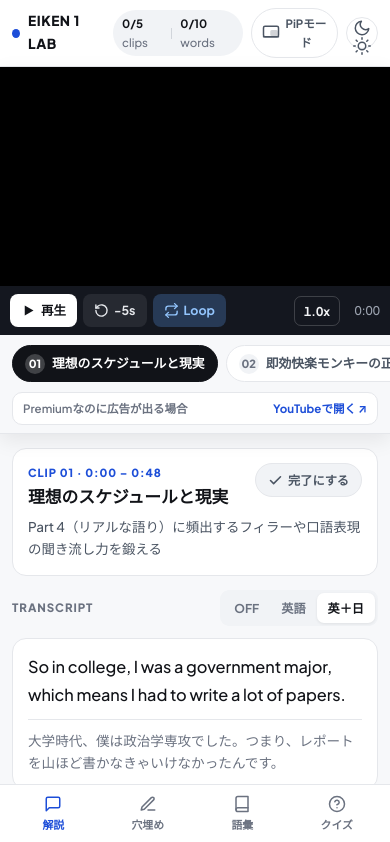
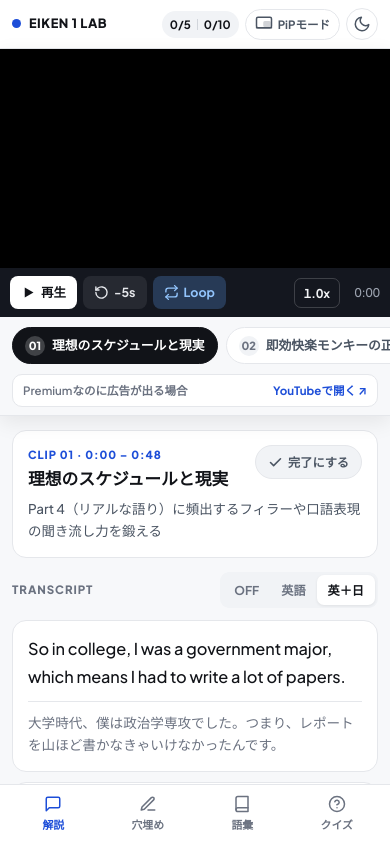
Before and after one commit to DXEnglishTeacher/eiken1-listening, a plain HTML site: page index.html in a window 390 px wide. Shown: the top 842 px of the page. Drawn offline with Linux system fonts and the light colour scheme.

Commit message:
Fix 390px header wrapping, theme icon stacking, and iframe width overflow (v4)

```diff
--- a/app.js
+++ b/app.js
@@ -91,16 +91,16 @@
   }
 
   // --- Theme ---
+  const MOON_SVG =
+    '<svg class="ico" viewBox="0 0 24 24" fill="none" stroke="currentColor" stroke-width="2" stroke-linecap="round" stroke-linejoin="round"><path d="M21 12.79A9 9 0 1 1 11.21 3 7 7 0 0 0 21 12.79z"/></svg>';
+  const SUN_SVG =
+    '<svg class="ico" viewBox="0 0 24 24" fill="none" stroke="currentColor" stroke-width="2" stroke-linecap="round" stroke-linejoin="round"><circle cx="12" cy="12" r="5"/><line x1="12" y1="1" x2="12" y2="3"/><line x1="12" y1="21" x2="12" y2="23"/><line x1="4.22" y1="4.22" x2="5.64" y2="5.64"/><line x1="18.36" y1="18.36" x2="19.78" y2="19.78"/><line x1="1" y1="12" x2="3" y2="12"/><line x1="21" y1="12" x2="23" y2="12"/><line x1="4.22" y1="19.78" x2="5.64" y2="18.36"/><line x1="18.36" y1="5.64" x2="19.78" y2="4.22"/></svg>';
+
   function applyTheme() {
     document.documentElement.setAttribute("data-theme", state.theme);
-    const moon = document.getElementById("theme-ico-moon");
-    const sun = document.getElementById("theme-ico-sun");
-    if (state.theme === "dark") {
-      moon.hidden = true;
-      sun.hidden = false;
-    } else {
-      moon.hidden = false;
-      sun.hidden = true;
+    const btn = document.getElementById("theme-toggle");
+    if (btn) {
+      btn.innerHTML = state.theme === "dark" ? SUN_SVG : MOON_SVG;
     }
   }
 
@@ -156,9 +156,11 @@
       btn.addEventListener("click", () => selectClip(idx, !state.pipMode));
       strip.appendChild(btn);
 
-      if (isActive) {
+      const wrap = strip.parentElement;
+      if (wrap && isActive) {
         requestAnimationFrame(() => {
-          btn.scrollIntoView({ behavior: "smooth", inline: "center", block: "nearest" });
+          const target = btn.offsetLeft - (wrap.clientWidth - btn.offsetWidth) / 2;
+          wrap.scrollTo({ left: Math.max(0, target), behavior: "smooth" });
         });
       }
     });
@@ -474,6 +476,8 @@
     }
 
     player = new YT.Player("yt-player", {
+      width: "100%",
+      height: "100%",
       videoId: LESSON_DATA.youtubeId,
       playerVars: playerVars,
       events: {
--- a/index.html
+++ b/index.html
@@ -10,14 +10,14 @@
   <meta name="apple-mobile-web-app-capable" content="yes" />
   <meta name="apple-mobile-web-app-status-bar-style" content="default" />
   <meta name="apple-mobile-web-app-title" content="EIKEN 1 Lab" />
-  <link rel="manifest" href="manifest.json?v=3" />
-  <link rel="icon" href="icon.svg?v=3" type="image/svg+xml" />
-  <link rel="apple-touch-icon" href="icon.svg?v=3" />
+  <link rel="manifest" href="manifest.json?v=4" />
+  <link rel="icon" href="icon.svg?v=4" type="image/svg+xml" />
+  <link rel="apple-touch-icon" href="icon.svg?v=4" />
   <link rel="preconnect" href="https://fonts.googleapis.com" />
   <link rel="preconnect" href="https://fonts.gstatic.com" crossorigin />
   <link href="https://fonts.googleapis.com/css2?family=Noto+Sans+JP:wght@400;500;700&family=Plus+Jakarta+Sans:wght@500;600;700;800&display=swap" rel="stylesheet" />
   <title>EIKEN 1 Listening Lab — Lesson 01</title>
-  <link rel="stylesheet" href="styles.css?v=3" />
+  <link rel="stylesheet" href="styles.css?v=4" />
 </head>
 <body>
   <!-- Slim Top Bar (scrolls away naturally on mobile to maximize video+content area) -->
@@ -31,18 +31,15 @@
       </div>
       <div class="top-actions">
         <div class="stat-pill" aria-live="polite" title="学習進捗">
-          <span class="stat-item"><strong id="progress-clips">0/5</strong> clips</span>
+          <span class="stat-item"><strong id="progress-clips">0/5</strong><span class="stat-unit"> clips</span></span>
           <span class="stat-div"></span>
-          <span class="stat-item"><strong id="progress-vocab">0/10</strong> words</span>
+          <span class="stat-item"><strong id="progress-vocab">0/10</strong><span class="stat-unit"> words</span></span>
         </div>
         <button type="button" id="btn-pip-mode" class="pill-btn" aria-pressed="false" title="YouTubeアプリの小窓再生(Premium広告なし)に最適化">
           <svg class="ico" viewBox="0 0 24 24" fill="none" stroke="currentColor" stroke-width="2" stroke-linecap="round" stroke-linejoin="round"><rect x="2" y="3" width="20" height="14" rx="2"/><rect x="12" y="9" width="8" height="6" rx="1" fill="currentColor" opacity="0.25"/><path d="M2 17h20"/></svg>
           <span class="pill-label">PiPモード</span>
         </button>
-        <button type="button" id="theme-toggle" class="icon-circle" aria-label="テーマを切り替え">
-          <svg id="theme-ico-moon" class="ico" viewBox="0 0 24 24" fill="none" stroke="currentColor" stroke-width="2" stroke-linecap="round" stroke-linejoin="round"><path d="M21 12.79A9 9 0 1 1 11.21 3 7 7 0 0 0 21 12.79z"/></svg>
-          <svg id="theme-ico-sun" class="ico" viewBox="0 0 24 24" fill="none" stroke="currentColor" stroke-width="2" stroke-linecap="round" stroke-linejoin="round" hidden><circle cx="12" cy="12" r="5"/><line x1="12" y1="1" x2="12" y2="3"/><line x1="12" y1="21" x2="12" y2="23"/><line x1="4.22" y1="4.22" x2="5.64" y2="5.64"/><line x1="18.36" y1="18.36" x2="19.78" y2="19.78"/><line x1="1" y1="12" x2="3" y2="12"/><line x1="21" y1="12" x2="23" y2="12"/><line x1="4.22" y1="19.78" x2="5.64" y2="18.36"/><line x1="18.36" y1="5.64" x2="19.78" y2="4.22"/></svg>
-        </button>
+        <button type="button" id="theme-toggle" class="icon-circle" aria-label="テーマを切り替え"></button>
       </div>
     </div>
   </header>
@@ -230,7 +227,7 @@
     </button>
   </nav>
 
-  <script src="lesson-data.js?v=3"></script>
-  <script src="app.js?v=3"></script>
+  <script src="lesson-data.js?v=4"></script>
+  <script src="app.js?v=4"></script>
 </body>
 </html>
--- a/styles.css
+++ b/styles.css
@@ -56,6 +56,8 @@
 
 html {
   -webkit-tap-highlight-color: transparent;
+  max-width: 100%;
+  overflow-x: clip;
 }
 
 body {
@@ -65,6 +67,8 @@ body {
   color: var(--text);
   line-height: 1.65;
   -webkit-font-smoothing: antialiased;
+  max-width: 100%;
+  overflow-x: clip;
 }
 
 button, input {
@@ -107,6 +111,13 @@ button, input {
   font-weight: 800;
   font-size: 0.86rem;
   letter-spacing: 0.04em;
+  white-space: nowrap;
+  flex-shrink: 0;
+}
+
+.brand-name {
+  white-space: nowrap;
+  flex-shrink: 0;
 }
 
 .brand-dot {
@@ -142,6 +153,8 @@ button, input {
   background: var(--surface-2);
   font-size: 0.76rem;
   color: var(--text-3);
+  white-space: nowrap;
+  flex-shrink: 0;
 }
 
 .stat-pill strong {
@@ -167,7 +180,14 @@ button, input {
   font-size: 0.76rem;
   font-weight: 700;
   cursor: pointer;
+  white-space: nowrap;
+  flex-shrink: 0;
   transition: all 0.15s ease;
+}
+
+.pill-label {
+  white-space: nowrap;
+  flex-shrink: 0;
 }
 
 .pill-btn[aria-pressed="true"] {
@@ -186,6 +206,7 @@ button, input {
   display: grid;
   place-items: center;
   cursor: pointer;
+  flex-shrink: 0;
 }
 
 /* Main Shell */
@@ -199,6 +220,11 @@ button, input {
   align-items: start;
 }
 
+.study-area {
+  max-width: 100%;
+  min-width: 0;
+}
+
 /* Media Dock */
 .media-dock {
   position: sticky;
@@ -207,6 +233,8 @@ button, input {
   flex-direction: column;
   gap: 12px;
   z-index: 40;
+  max-width: 100%;
+  min-width: 0;
 }
 
 .player-frame {
@@ -215,6 +243,8 @@ button, input {
   overflow: hidden;
   border: 1px solid var(--border);
   box-shadow: 0 12px 32px rgba(0, 0, 0, 0.12);
+  max-width: 100%;
+  min-width: 0;
 }
 
 .video-stage {
@@ -222,6 +252,7 @@ button, input {
   width: 100%;
   aspect-ratio: 16 / 9;
   background: #000;
+  overflow: hidden;
 }
 
 .video-stage iframe,
@@ -230,6 +261,8 @@ button, input {
   inset: 0;
   width: 100%;
   height: 100%;
+  max-width: 100%;
+  max-height: 100%;
   border: 0;
 }
 
@@ -1039,6 +1072,7 @@ button, input {
 @media (max-width: 900px) {
   .app-shell {
     display: block;
+    max-width: 100%;
     padding: 0 0 calc(76px + env(safe-area-inset-bottom));
   }
 
@@ -1049,6 +1083,11 @@ button, input {
 
   .top-bar-inner {
     padding: 8px 12px;
+    gap: 6px;
+  }
+
+  .brand-name {
+    font-size: 0.8rem;
   }
 
   .brand-sep,
@@ -1056,8 +1095,22 @@ button, input {
     display: none;
   }
 
+  .top-actions {
+    gap: 6px;
+  }
+
   .stat-pill {
-    padding: 4px 9px;
+    padding: 4px 8px;
+    font-size: 0.72rem;
+    gap: 6px;
+  }
+
+  .stat-unit {
+    display: none;
+  }
+
+  .pill-btn {
+    padding: 5px 9px;
     font-size: 0.72rem;
   }
 
```
